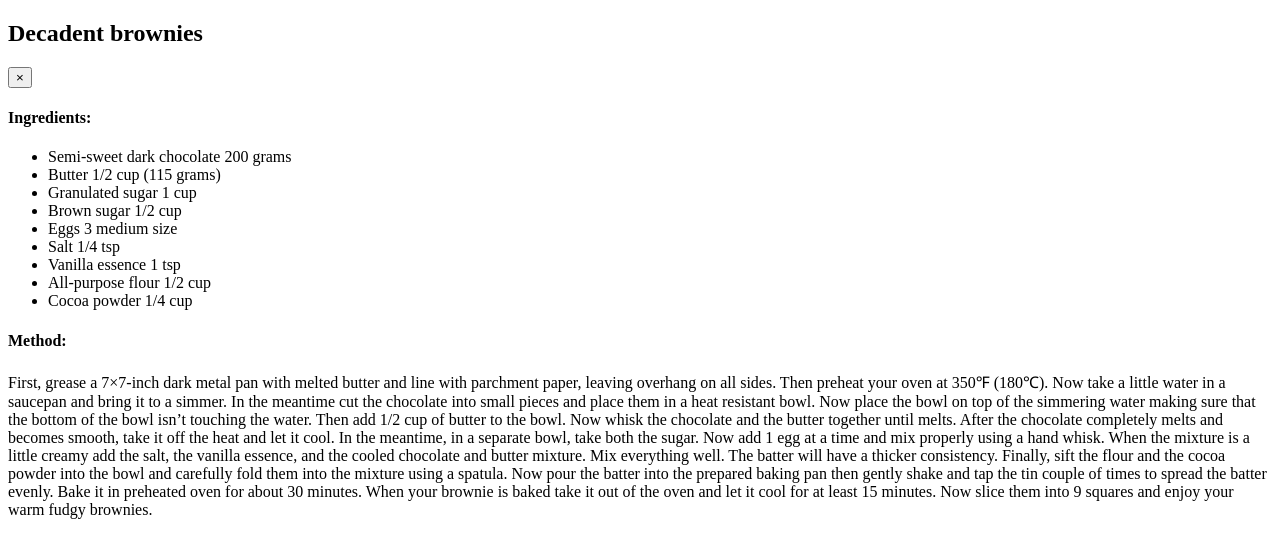
After one commit to sania-dsouza/django-dorabakes, a Django app: page /written-recipe/ in a window 1280 px wide. The commit adds this page. Shown: the top 558 px of the page. Run offline with Django 3.2, Linux system fonts and the light colour scheme; some libraries are stand-ins or nearby versions.

Commit message:
Add the recipe modal to the recipe card and the styling

```diff
--- a/doraBakes/bakery/static/bakery/base_style.css
+++ b/doraBakes/bakery/static/bakery/style.css
@@ -21,6 +21,11 @@
     border-radius: 20px;
     color: white;
 }
+
+div#recipeModal .modal-content {
+    width: 600px;
+    color: #5c3113;
+    }
 
 label {
     color: #80461d;
--- /dev/null
+++ b/doraBakes/bakery/templates/bakery/written.html
@@ -0,0 +1,56 @@
+{% load widget_tweaks %}
+<!DOCTYPE html>
+<html lang="en">
+<head>
+</head>
+
+<body>
+
+        <div class="modal-header">
+            <h2  class="modal-title"><strong>Decadent brownies</strong></h2>
+          <button type="button" class="close" data-dismiss="modal" aria-label="Close">
+            <span aria-hidden="true">&times;</span>
+          </button>
+        </div>
+
+        <div class="modal-body">
+            <h4> Ingredients: </h4>
+            <p>
+                <ul>
+                    <li>Semi-sweet dark chocolate 200 grams</li>
+                    <li>Butter 1/2 cup (115 grams)</li>
+                    <li>Granulated sugar 1 cup</li>
+                    <li>Brown sugar 1/2 cup</li>
+                    <li>Eggs 3 medium size</li>
+                    <li>Salt 1/4 tsp</li>
+                    <li>Vanilla essence 1 tsp</li>
+                    <li>All-purpose flour 1/2 cup</li>
+                    <li>Cocoa powder 1/4 cup</li>
+                </ul>
+            </p>
+            <h4> Method: </h4>
+            <p>
+                First, grease a 7×7-inch dark metal pan with melted butter and line with parchment paper, leaving overhang on all sides.
+                Then preheat your oven at 350℉ (180℃).
+                Now take a little water in a saucepan and bring it to a simmer.
+                In the meantime cut the chocolate into small pieces and place them in a heat resistant bowl.
+                Now place the bowl on top of the simmering water making sure that the bottom of the bowl isn’t touching the water.
+                Then add 1/2 cup of butter to the bowl.
+                Now whisk the chocolate and the butter together until melts.
+                After the chocolate completely melts and becomes smooth, take it off the heat and let it cool.
+                In the meantime, in a separate bowl, take both the sugar.
+                Now add 1 egg at a time and mix properly using a hand whisk.
+                When the mixture is a little creamy add the salt, the vanilla essence, and the cooled chocolate and butter mixture.
+                Mix everything well. The batter will have a thicker consistency.
+                Finally, sift the flour and the cocoa powder into the bowl and carefully fold them into the mixture using a spatula.
+                Now pour the batter into the prepared baking pan then gently shake and tap the tin couple of times to spread the batter evenly.
+                Bake it in preheated oven for about 30 minutes.
+                When your brownie is baked take it out of the oven and let it cool for at least 15 minutes.
+                Now slice them into 9 squares and enjoy your warm fudgy brownies.
+            </p>
+        </div>
+
+
+
+</body>
+</html>
--- a/doraBakes/bakery/urls.py
+++ b/doraBakes/bakery/urls.py
@@ -7,5 +7,6 @@ urlpatterns = [
     path('', views.recipes, name='recipes'),
     path('login/', views.login_page, name='login'),
     path('signup/', views.signup_page, name='signup'),
+    path('written-recipe/', views.written_recipe, name='written-recipe'),
     path('recipes/<username>', views.recipes_user, name="recipes_user"),
 ]
--- a/doraBakes/bakery/views.py
+++ b/doraBakes/bakery/views.py
@@ -70,6 +70,10 @@ def signup_page(request):
     return render(request, 'bakery/signup.html', {'form': form})
 
 
+def written_recipe(request):
+    return render(request, 'bakery/written.html')
+
+
 @csrf_protect
 def recipes(request):
     return render(request, 'bakery/recipes.html')
```
Also changed, not shown: doraBakes/bakery/templates/bakery/_modal.html (+8 -0 lines), doraBakes/bakery/templates/bakery/recipes.html (+7 -2 lines), doraBakes/db.sqlite3.
